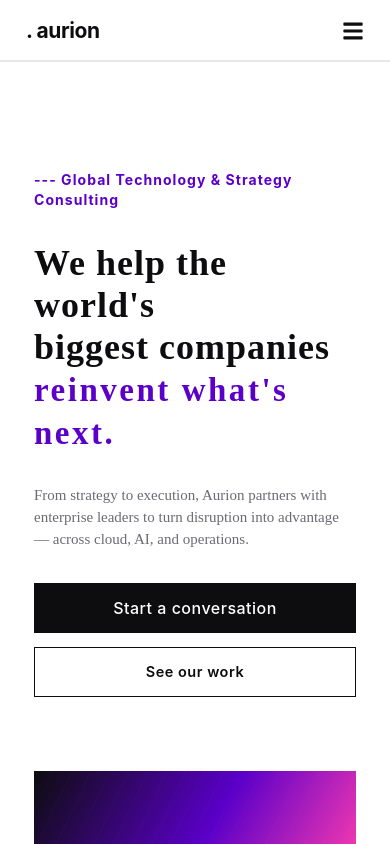
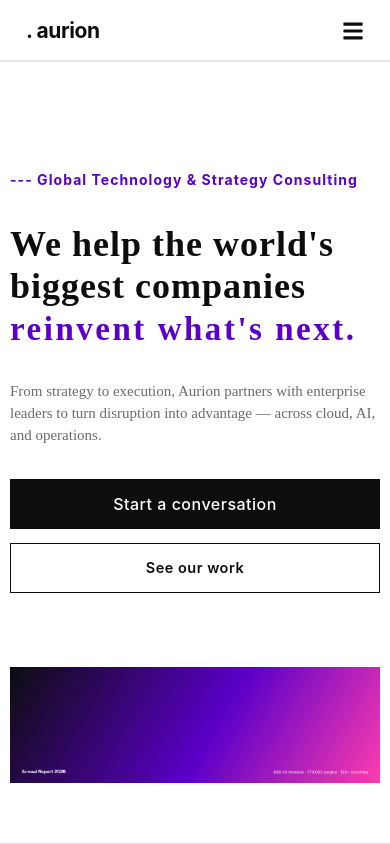
Before and after one commit to akashandy07/COMPANY-LANDINGPAGE, a React (Vite) app: page / in a window 390 px wide. Shown: the top 844 px of the page. Built offline with nearby package versions, Linux system fonts and the light colour scheme.

Commit message:
wwwwwwwww

```diff
--- a/src/page/CarrerPage.css
+++ b/src/page/CarrerPage.css
@@ -991,7 +991,7 @@
     }
 
     .CarrerPage-container {
-        padding-top: 140px;
+        padding-top: 85px;
     }
 
     .sub-CarrerPage-container h1 {
@@ -1049,7 +1049,7 @@
    ============================================ */
 @media (max-width: 375px) {
     .CarrerPage-container {
-        padding-top: 90px;
+        padding-top: 85px;
     }
 
     .max-CarrerPage-container {
@@ -1140,7 +1140,7 @@
     }
 
     .CarrerPage-container {
-        padding-top: 120px;
+        padding-top: 90px;
     }
 
     .sub-CarrerPage-container h1 {
--- a/src/page/IndexPage.css
+++ b/src/page/IndexPage.css
@@ -741,7 +741,7 @@
     }
 
     .index-container {
-        padding-top: 90px;
+        padding-top: 150px;
     }
 
     .index-logo {
@@ -884,6 +884,7 @@
     .index-maxwidth {
         max-width: 370px;
         margin: 0px auto;
+        padding: 0;
     }
 
     .index-container {
@@ -988,9 +989,7 @@
         padding-top: 70px;
     }
 
-    .index-container {
-        padding-top: 90px;
-    }
+
 
     .index-maxwidth {
         max-width: 340px;
--- a/src/page/InsightPage.css
+++ b/src/page/InsightPage.css
@@ -340,6 +340,11 @@
         letter-spacing: 0.6px;
     }
 
+    .headind-InsightPage-container h2 br {
+        display: none;
+    }
+
+
     .headind-InsightPage-container h2 {
         font-size: 14.5px;
         padding-bottom: 40px;
@@ -452,6 +457,7 @@
     .max-width-InsightPage {
         max-width: 340px;
     }
+
     .InsightPage-container {
         padding-top: 90px;
     }
```
